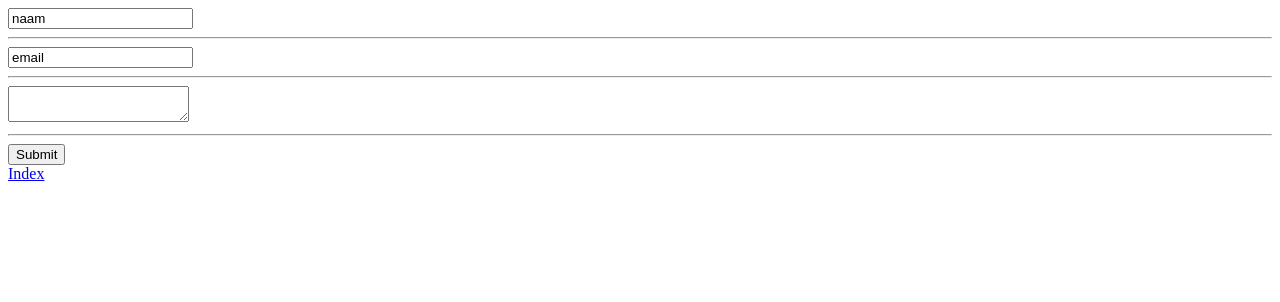
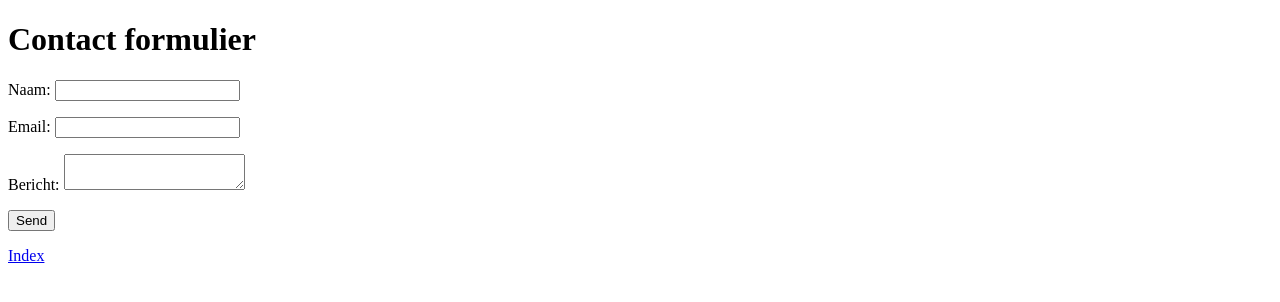
Before and after one commit to St3f4n-d3v/Web_development, a plain HTML site: page opdracht_9/contact.html in a window 1280 px wide. Drawn offline with Linux system fonts and the light colour scheme.

Commit message:
foutje eruit gehaald

```diff
--- a/opdracht_9/contact.html
+++ b/opdracht_9/contact.html
@@ -9,22 +9,28 @@
 
 <body>
     <header>
-
+        <h1>Contact formulier</h1>
     </header>
 
     <main>
-        <div>
-            <input type="text" value="naam">
-            <hr>
+        <form name="contact" method="POST" data-netlify="true">
+            <p>
+                <label>Naam: <input type="text" name="Naam" /></label>
+            </p>
+            <p>
+                <label>Email: <input type="email" name="email" /></label>
+            </p>
 
-            <input type="text" value="email">
-            <hr>
-            <textarea>
+            <p>
+                <label>Bericht: <textarea name="bericht"></textarea></label>
+            </p>
+            <p>
+                <button type="submit">Send</button>
+            </p>
 
-</textarea>
-            <hr>
-            <input type="submit">
-        </div>
+
+
+        </form>
     </main>
 
     <footer>
```
